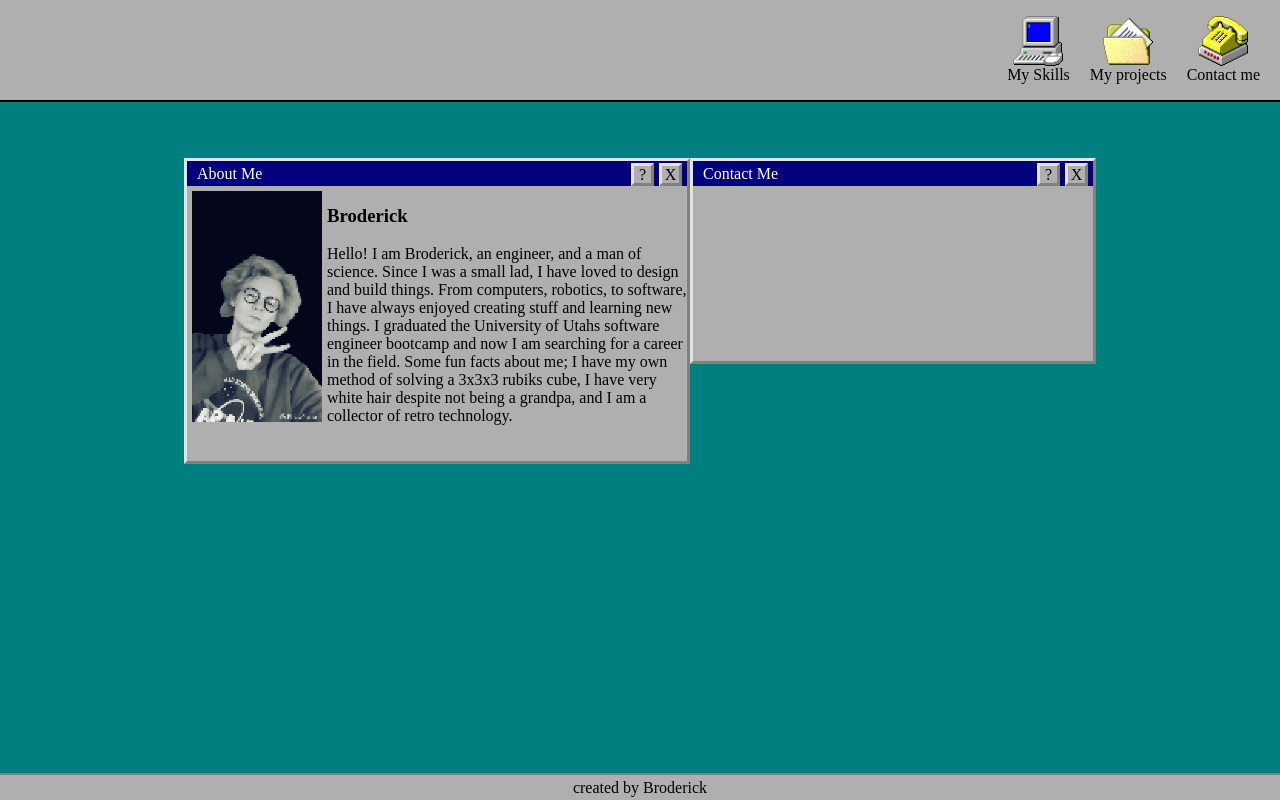
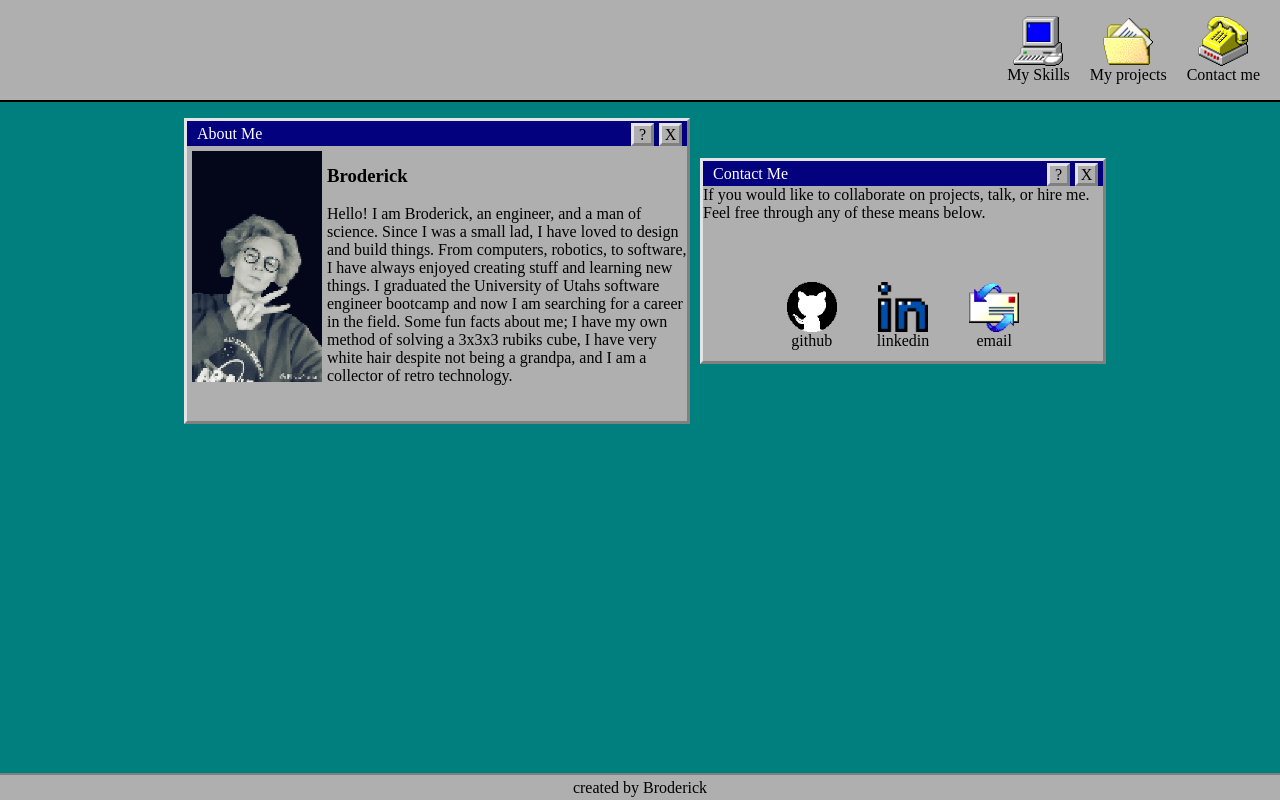
Before and after one commit to BroderickHywell/personal-website, a plain HTML site: page index.html in a window 1280 px wide. Drawn offline with Linux system fonts and the light colour scheme.

Commit message:
contact me

```diff
--- a/assets/style.css
+++ b/assets/style.css
@@ -96,6 +96,7 @@ img {
     width: 500px;
     height: 300px;
     background-color: rgb(175, 175, 175);
+    margin: 10px;
 }
 .contact-me-window{
     border-left: 3px solid rgb(228, 228, 228);
@@ -108,6 +109,26 @@ img {
     background-color: rgb(175, 175, 175);
 }
 
+.contact-me-content{
+    display: flex;
+    flex-direction: column;
+    justify-content: space-between;
+    align-items: center;
+}
+
+.icon-div{
+    display: flex;
+    flex-direction: column;
+    align-items: center;
+    margin-left: 20px;
+    margin-right: 20px;
+}
+
+.contact-me-icons {
+    margin-top: 60px;
+    display: flex;
+    flex-direction: row;
+}
 
 .window-top{
     display: flex;
--- a/index.html
+++ b/index.html
@@ -54,6 +54,7 @@
             </div>
         </div>
 
+        <!-- contact me tab -->
         <div class="contact-me-window">
             <div class="window-top">
                 <span>Contact Me</span>
@@ -63,8 +64,22 @@
                 </div>
             </div>
 
-            <div class="about-me-content">
-
+            <div class="contact-me-content">
+                <span>If you would like to collaborate on projects, talk, or hire me. Feel free through any of these means below.</span>
+                <div class="contact-me-icons">
+                    <div class="icon-div">
+                        <img src="assets/icons/github.png"/>
+                        <span>github</span>
+                    </div>
+                    <div class="icon-div">
+                        <img src="assets/icons/linkedin.png"/>
+                        <span>linkedin</span>
+                    </div>
+                    <div class="icon-div">
+                        <img src="assets/icons/mail.png"/>
+                        <span>email</span>
+                    </div>
+                </div>
             </div>
         </div>
     </div>
```
Also changed, not shown: assets/icons/github.png (added), assets/icons/linkedin.png (added), assets/icons/mail.png (added), 1 other file.
